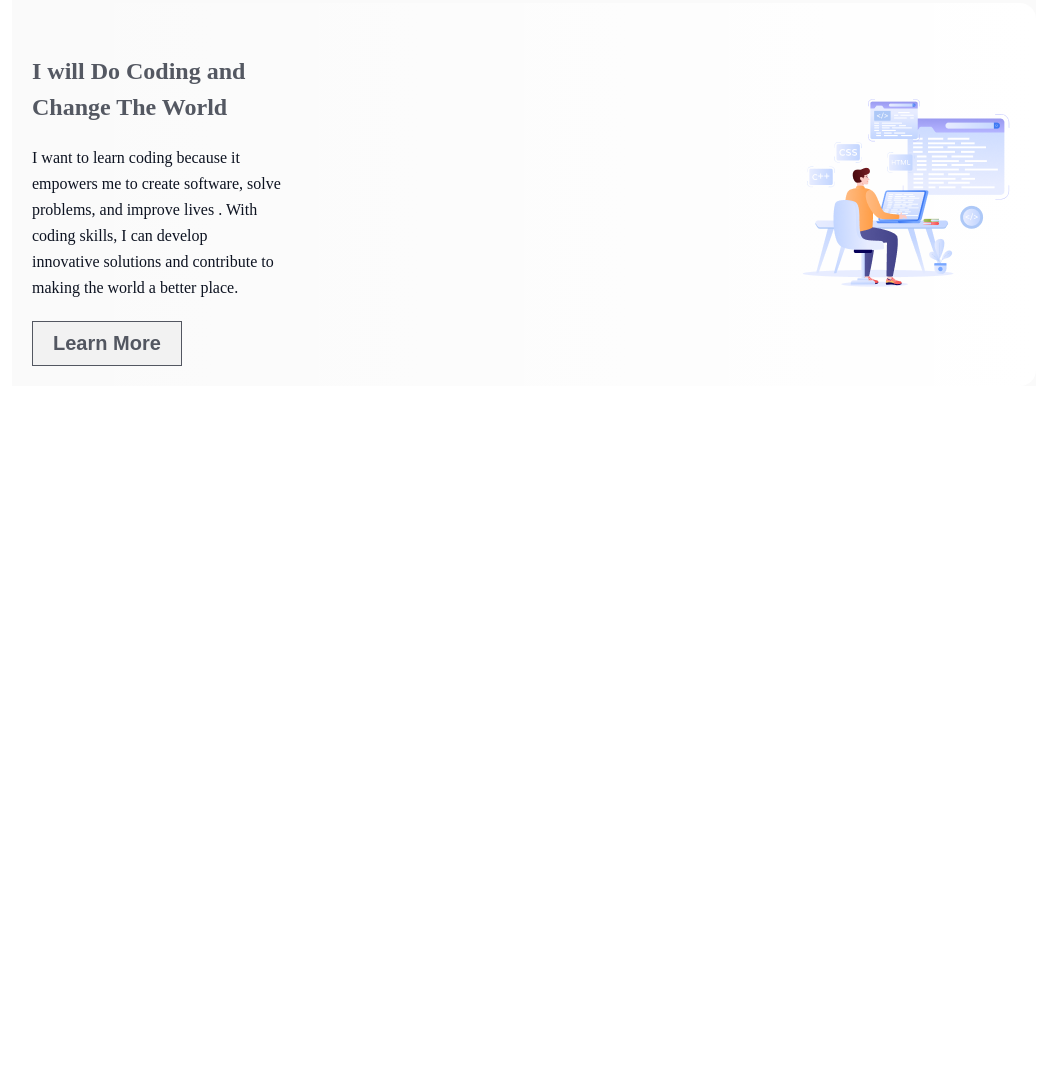
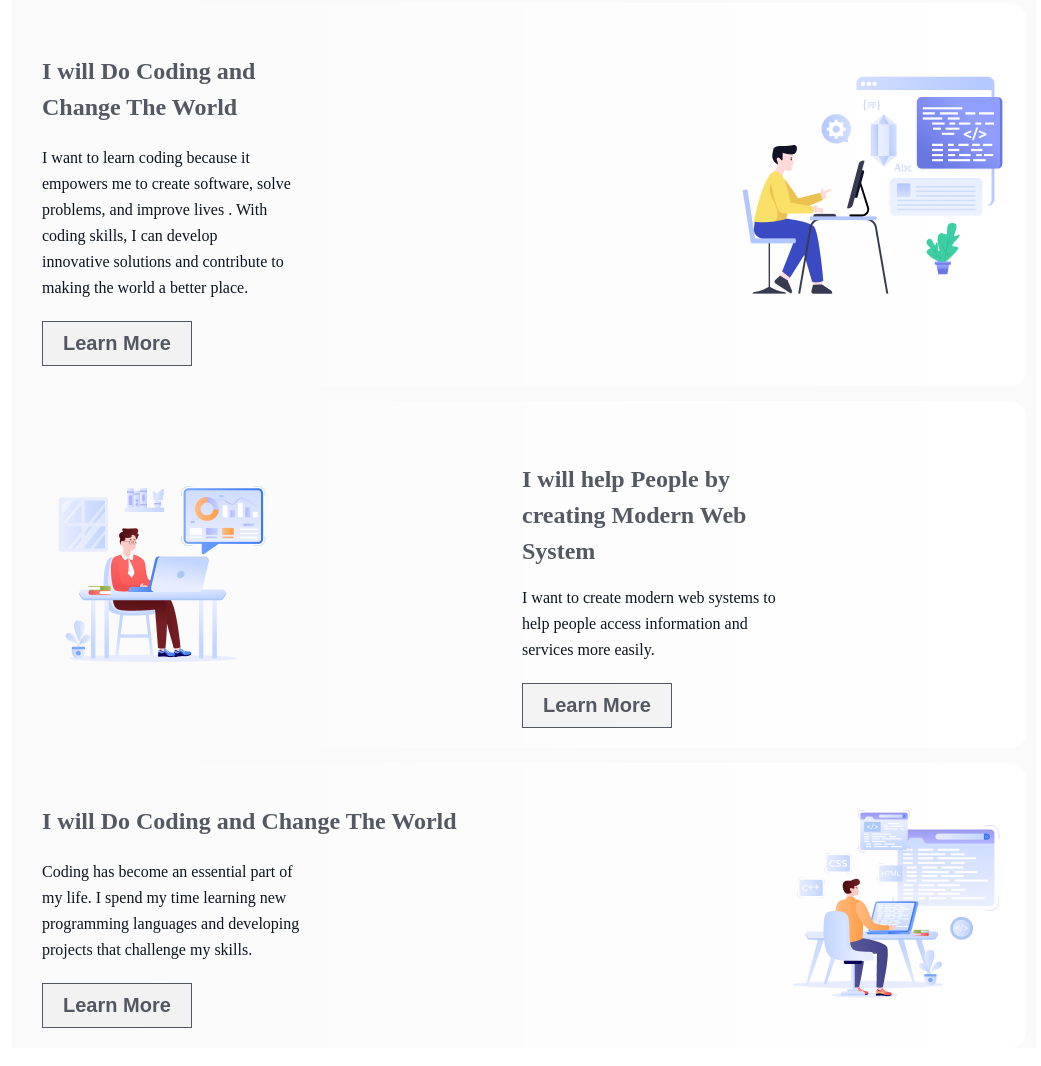
Before and after one commit to AbEmon69/Assignment-01, a plain HTML site: page index.html in a window 1280 px wide. Shown: the part 884-1950 px from the top of the page, without its empty margins (116-1157 px from the left). Before the commit the page ends 1270 px from the top, so only its background shows below. Drawn offline with Linux system fonts and the light colour scheme; a web font is replaced by a local one.

Commit message:
complete three cards styles

```diff
--- a/index.html
+++ b/index.html
@@ -37,7 +37,7 @@
       <section class="web">
         <div class="web-dev">
            <h1 class="web-title">Why Web Development??</h1>
-           <p class="web-descrip">Web development is a rapidly growing field with lots of job opportunities. It offers freelance and <br> remote work options, with the potential for high earning potential.</p>
+           <p class="web-descrip">Web development is a rapidly growing field with lots of job opportunities. It offers freelance <br> and  remote work options, with the potential for high earning potential.</p>
         </div>
         <div class="web-container">
             <div class="web-con-title">
@@ -47,10 +47,32 @@
                 <a href=""><button class="btn-warning">Learn More</button></a>
             </div>
             <div class="web-con-img">
-          <img src="./styles/images/Group 4.png" alt="">
+          <img src="./styles/images/Layer_1.png" alt="">
             </div>
         </div>
 
+        <div class="web-containers">
+            <div class="web-containers-img">
+                <img src="./styles/images/Group 3.png" alt="">
+            </div>
+            <div class="web-containers-content">
+                <h4 class="web-cons-tit">I will help People by <br> creating Modern Web <br> System</h4>
+                <p class="web-greet" >I want to create modern web systems to <br> help people access information and <br> services more easily.</p>
+
+                <a href=""><button class="btn-warning">Learn More</button></a>
+            </div>
+        </div>
+
+        <div class="web-contain">
+            <div class="web-contain-content">
+                <h4 class="web-contain-tit">I will Do Coding and Change The World</h4>
+                <p class="web-contain-greet">Coding has become an essential part of <br> my life. I spend my time learning new <br> programming languages and developing <br> projects that challenge my skills.</p>
+               <a href=""><button class="btn-warning">Learn More</button></a>
+            </div>
+            <div class="web-contain-img">
+                <img src="./styles/images/Group 4.png" alt="">
+            </div>
+        </div>
       </section>
     </main>
     <footer>
--- a/styles/blog.css
+++ b/styles/blog.css
@@ -129,6 +129,7 @@ text-align: center;
 }
 .web-descrip{
     text-align: center;
+    margin-bottom: 30px;
 }
 
 /* Learn more */
@@ -141,6 +142,8 @@ text-align: center;
     display: flex;
     justify-content: space-between;
     align-items: center;
+    margin: 0 10px;
+    margin-bottom: 15px;
 
 }
 .web-con-title{
@@ -171,3 +174,76 @@ text-align: left;
 }
 
 /* learn more two */
+.web-containers{
+    display: flex;
+    justify-content: flex-start;
+    align-items: center;
+    border-radius: 16px;
+    background: linear-gradient(270.00deg, rgb(255, 255, 255),rgba(255, 255, 255, 0) 100%);
+    padding: 20px 10px 20px 20px ;
+    margin: 0 10px;
+
+}
+
+.web-containers-content{
+    margin-top: 40px;
+    margin-left: 240px;
+
+}
+
+.web-cons-tit{
+    color: rgba(13, 19, 33, 0.7);
+    font-size: 24px;
+    font-weight: 700;
+    line-height: 36px;
+    letter-spacing: 0%;
+    text-align: left;
+}
+.web-greet{
+   margin-top: 16px;
+   color: rgb(13, 19, 33);
+   font-size: 16px;
+   font-weight: 400;
+   line-height: 26px;
+   letter-spacing: 0%;
+   text-align: left;
+}
+
+/* learn more three */
+
+.web-contain{
+    border-radius: 16px;
+    background: linear-gradient(270.00deg, rgb(255, 255, 255),rgba(255, 255, 255, 0) 100%);
+    padding: 20px 10px 20px 20px ;
+    margin-top: 30px;
+    display: flex;
+    justify-content: space-between;
+    align-items: center;
+    margin: 0 10px;
+    margin-top: 15px;
+    margin-bottom: 20px;
+}
+.web-contain-content{
+    margin-top: 20px;
+
+}
+
+.web-contain-tit{
+    color: rgba(13, 19, 33, 0.7);
+    font-size: 24px;
+    font-weight: 700;
+    line-height: 36px;
+    letter-spacing: 0%;
+    text-align: left;
+    margin-bottom: 20px;
+
+}
+.web-contain-greet{
+    margin-top: 16px;
+    color: rgb(13, 19, 33);
+    font-size: 16px;
+    font-weight: 400;
+    line-height: 26px;
+    letter-spacing: 0%;
+    text-align: left;
+}
```
